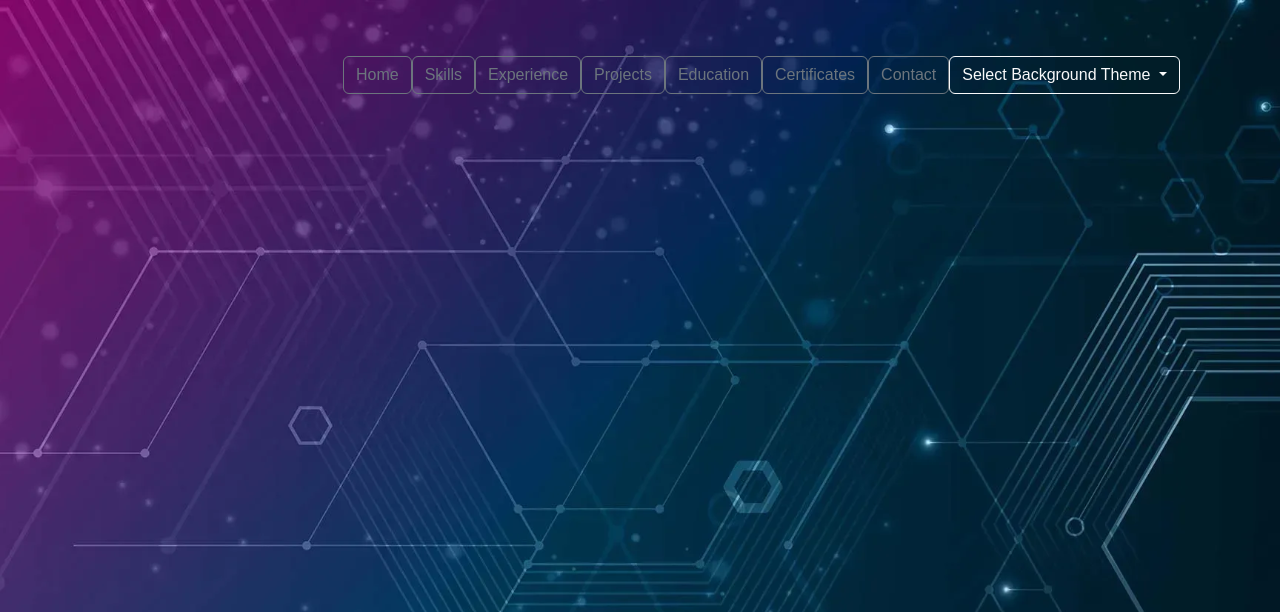
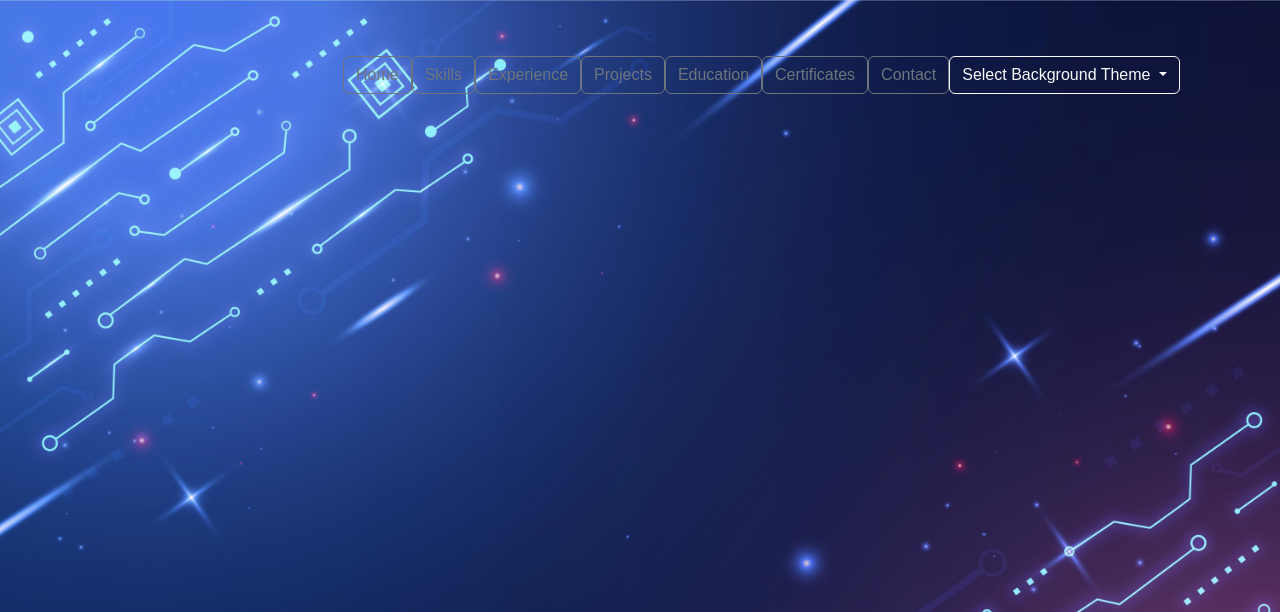
Before and after one commit to ranjithsurineni/portfolio-website, a plain HTML site: page index.html in a window 1280 px wide. Shown: the top 612 px of the page. Drawn offline with nearby package versions, Linux system fonts and the light colour scheme.

Commit message:
second commit

```diff
--- a/css/styles.css
+++ b/css/styles.css
@@ -9,7 +9,7 @@
 
 /* Apply background image to the entire website */
 body {
-    background: url("../images/img2.jpg") no-repeat center center fixed;
+    background: url("../images/tech02.jpg") no-repeat center center fixed;
     background-size: cover;
     text-align: center;
     margin: 20px;
```
